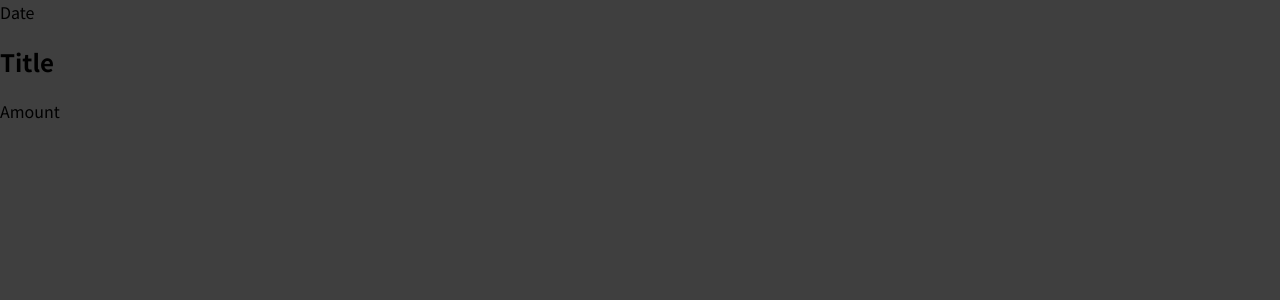
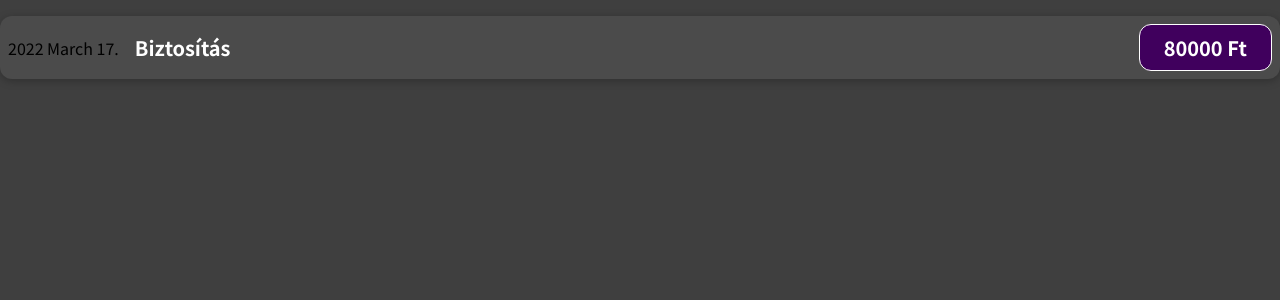
Before and after one commit to konnan933/react_expenses, a JavaScript app: page / in a window 1280 px wide. Shown: the top 300 px of the page. Built offline with nearby package versions, Linux system fonts and the light colour scheme.

Commit message:
css hozzáadása a componentekhez

```diff
--- /dev/null
+++ b/src/components/ExpenseItem.css
@@ -0,0 +1,56 @@
+.expense-item {
+  display: flex;
+  justify-content: space-between;
+  align-items: center;
+  box-shadow: 0 2px 8px rgba(0, 0, 0, 0.25);
+  padding: 0.5rem;
+  margin: 1rem 0;
+  border-radius: 12px;
+  background-color: #4b4b4b;
+}
+
+.expense-item__description {
+  display: flex;
+  flex-direction: column;
+  gap: 1rem;
+  align-items: flex-end;
+  flex-flow: column-reverse;
+  justify-content: flex-start;
+  flex: 1;
+}
+
+.expense-item h2 {
+  color: #3a3a3a;
+  font-size: 1rem;
+  flex: 1;
+  margin: 0 1rem;
+  color: white;
+}
+
+.expense-item__price {
+  font-size: 1rem;
+  font-weight: bold;
+  color: white;
+  background-color: #40005d;
+  border: 1px solid white;
+  padding: 0.5rem;
+  border-radius: 12px;
+}
+
+@media (min-width: 580px) {
+  .expense-item__description {
+    flex-direction: row;
+    align-items: center;
+    justify-content: flex-start;
+    flex: 1;
+  }
+
+  .expense-item__description h2 {
+    font-size: 1.25rem;
+  }
+
+  .expense-item__price {
+    font-size: 1.25rem;
+    padding: 0.5rem 1.5rem;
+  }
+}
--- a/src/components/ExpenseItem.js
+++ b/src/components/ExpenseItem.js
@@ -1,10 +1,12 @@
+import "./ExpenseItem.css";
+
 function ExpenseItem() {
   return (
-    <div>
-      <div>Date</div>
-      <div>
-        <h2> Title</h2>
-        <div>Amount</div>
+    <div className="expense-item">
+      <div>2022 March 17.</div>
+      <div className="expense-item__description">
+        <h2> Biztosítás</h2>
+        <div className="expense-item__price">80000 Ft</div>
       </div>
     </div>
   );
```
Also changed, not shown: 1 other file (tests, documents, lock files or other folders).
